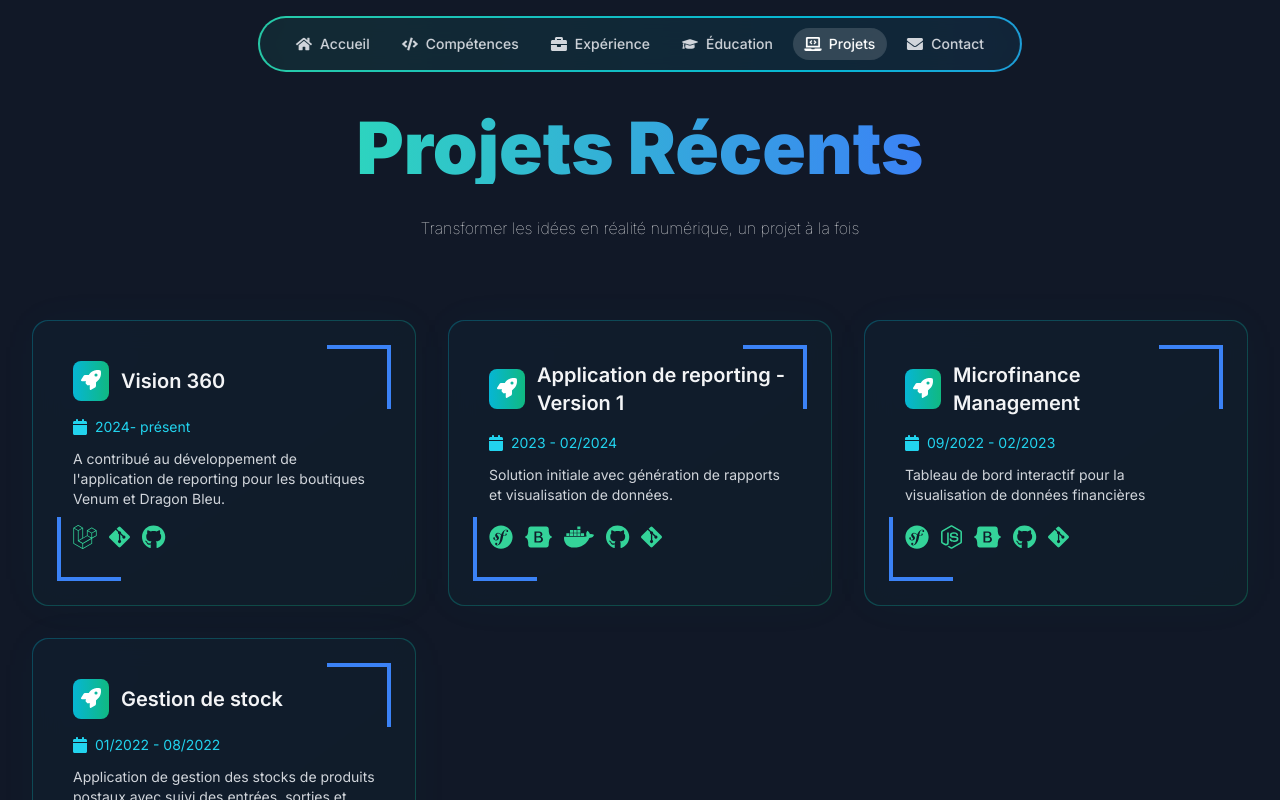
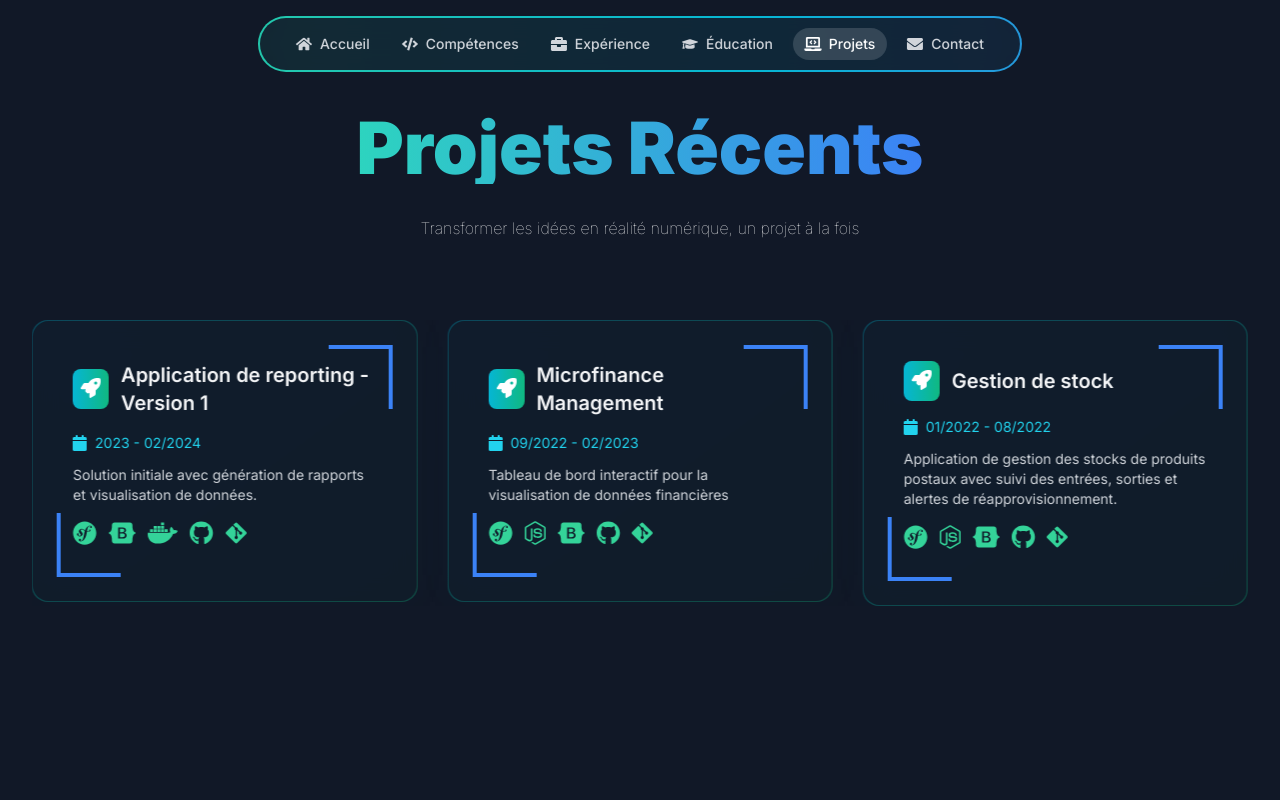
Before and after one commit to Benandry/project-next-js, a Next.js app: page /projects in a window 1280 px wide. Shown: the top 800 px of the page. Built offline with nearby package versions, Linux system fonts and the light colour scheme.

Commit message:
implement Swiper.js for project slider; create ProjectCard component for better project display

```diff
--- a/app/projects/page.jsx
+++ b/app/projects/page.jsx
@@ -1,19 +1,19 @@
 "use client";
+
 import { Title } from "@/components/Title";
-import { FontAwesomeIcon } from "@fortawesome/react-fontawesome";
-import {
-  faGlobe,
-  faCodeBranch,
-  faRocket,
-  faCalendar,
-} from "@fortawesome/free-solid-svg-icons";
 
 import AOS from "aos";
 import "aos/dist/aos.css";
 import { useEffect } from "react";
-import Link from "next/link";
 import { projects } from "../constant/data";
-import HalfBar from "@/components/HalfBar";
+
+// Importation de Swiper.js
+import { Swiper, SwiperSlide } from "swiper/react";
+import { Navigation, Pagination, Autoplay } from "swiper/modules";
+import "swiper/css";
+import "swiper/css/navigation";
+import "swiper/css/pagination";
+import ProjectCard from "@/components/projectCard";
 
 export default function ProjectsPage() {
   useEffect(() => {
@@ -28,72 +28,38 @@ export default function ProjectsPage() {
       <div className="container mx-auto mt-8">
         <Title
           title="Projets Récents"
-          subtitle=" Transformer les idées en réalité numérique, un projet à la fois"
+          subtitle="Transformer les idées en réalité numérique, un projet à la fois"
         />
 
-        <div className="grid md:grid-cols-3 gap-8">
+        {/* Swiper Slider */}
+        <Swiper
+          modules={[Navigation, Pagination, Autoplay]}
+          spaceBetween={30}
+          slidesPerView={3}
+          breakpoints={{
+            640: {
+              slidesPerView: 1,
+              spaceBetween: 20,
+            },
+            768: {
+              slidesPerView: 2,
+              spaceBetween: 30,
+            },
+            1024: { slidesPerView: 3 },
+          }}
+          loop={true}
+          autoplay={{
+            delay: 3000,
+            disableOnInteraction: false,
+          }}
+          className="mt-10"
+        >
           {projects.map((project, index) => (
-            <div
-              key={index}
-              className="relative p-[1px] rounded-2xl bg-gradient-to-br from-cyan-500/30 to-emerald-500/30 hover:shadow-2xl transition-all"
-              data-aos="fade-up"
-              data-aos-delay={index * 100}
-            >
-              <div className="bg-gray-900/90 backdrop-blur-md rounded-2xl p-10 h-full flex flex-col">
-                <HalfBar />
-                <div className="flex items-center gap-3 mb-4">
-                  <div className="p-2 bg-gradient-to-r from-cyan-500 to-emerald-500 rounded-lg">
-                    <FontAwesomeIcon
-                      icon={faRocket}
-                      className="text-white text-xl"
-                    />
-                  </div>
-                  <h3 className="text-xl font-semibold text-gray-100">
-                    {project.title}
-                  </h3>
-                </div>
-
-                <div className="flex items-center gap-2 text-cyan-400 mb-3">
-                  <FontAwesomeIcon icon={faCalendar} />
-                  <span className="text-sm">{project.date}</span>
-                </div>
-
-                <p className="text-gray-300 text-sm mb-4 flex-grow">
-                  {project.description}
-                </p>
-
-                <div className="flex items-center gap-3 mb-4">
-                  {project.tech.map((icon, i) => (
-                    <FontAwesomeIcon
-                      key={i}
-                      icon={icon}
-                      className="text-2xl text-emerald-400"
-                    />
-                  ))}
-                </div>
-
-                {/* <div className="flex gap-3 mt-auto">
-                  <Link
-                    href={project.demo}
-                    className="flex items-center gap-2 px-4 py-2 rounded-full bg-cyan-500/20 hover:bg-cyan-500/30 text-cyan-400 transition-colors"
-                  >
-                    <FontAwesomeIcon icon={faGlobe} />
-                    <span className="text-sm">Voir le projet</span>
-                  </Link>
-                  <Link
-                    href={project.code}
-                    className="flex items-center gap-2 px-4 py-2 rounded-full bg-emerald-500/20 hover:bg-emerald-500/30 text-emerald-400 transition-colors"
-                  >
-                    <FontAwesomeIcon icon={faCodeBranch} />
-                    <span className="text-sm">Code source</span>
-                  </Link>
-                </div> */}
-              </div>
-
-              <div className="absolute inset-0 -z-10 bg-gradient-to-br from-cyan-500/10 to-emerald-500/10 blur-xl opacity-30 transition-opacity" />
-            </div>
+            <SwiperSlide key={index}>
+              <ProjectCard index={index} project={project} />
+            </SwiperSlide>
           ))}
-        </div>
+        </Swiper>
       </div>
     </section>
   );
--- /dev/null
+++ b/components/projectCard.jsx
@@ -0,0 +1,56 @@
+import React from "react";
+import { FontAwesomeIcon } from "@fortawesome/react-fontawesome";
+import {
+  faGlobe,
+  faCodeBranch,
+  faRocket,
+  faCalendar,
+} from "@fortawesome/free-solid-svg-icons";
+import HalfBar from "./HalfBar";
+
+import Link from "next/link";
+
+const ProjectCard = ({ project, index }) => {
+  return (
+    <div
+      className="relative p-[1px] rounded-2xl bg-gradient-to-br from-cyan-500/30 to-emerald-500/30 hover:shadow-2xl transition-all"
+      data-aos="fade-up"
+      data-aos-delay={index * 100}
+    >
+      <div className="bg-gray-900/90 backdrop-blur-md rounded-2xl p-10 h-full flex flex-col">
+        <HalfBar />
+        <div className="flex items-center gap-3 mb-4">
+          <div className="p-2 bg-gradient-to-r from-cyan-500 to-emerald-500 rounded-lg">
+            <FontAwesomeIcon icon={faRocket} className="text-white text-xl" />
+          </div>
+          <h3 className="text-xl font-semibold text-gray-100">
+            {project.title}
+          </h3>
+        </div>
+
+        <div className="flex items-center gap-2 text-cyan-400 mb-3">
+          <FontAwesomeIcon icon={faCalendar} />
+          <span className="text-sm">{project.date}</span>
+        </div>
+
+        <p className="text-gray-300 text-sm mb-4 flex-grow">
+          {project.description}
+        </p>
+
+        <div className="flex items-center gap-3 mb-4">
+          {project.tech.map((icon, i) => (
+            <FontAwesomeIcon
+              key={i}
+              icon={icon}
+              className="text-2xl text-emerald-400"
+            />
+          ))}
+        </div>
+      </div>
+
+      <div className="absolute inset-0 -z-10 bg-gradient-to-br from-cyan-500/10 to-emerald-500/10 blur-xl opacity-30 transition-opacity" />
+    </div>
+  );
+};
+
+export default ProjectCard;
--- a/package.json
+++ b/package.json
@@ -21,7 +21,8 @@
     "next": "14.0.2",
     "react": "^18",
     "react-dom": "^18",
-    "react-icons": "^5.5.0"
+    "react-icons": "^5.5.0",
+    "swiper": "^11.2.6"
   },
   "devDependencies": {
     "autoprefixer": "^10.0.1",
```
Also changed, not shown: 2 other files (tests, documents, lock files or other folders).
